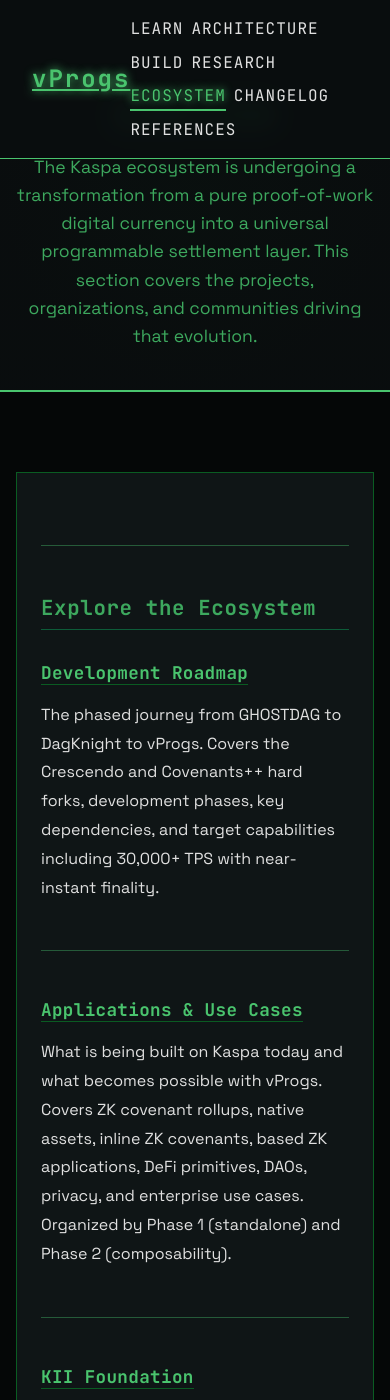
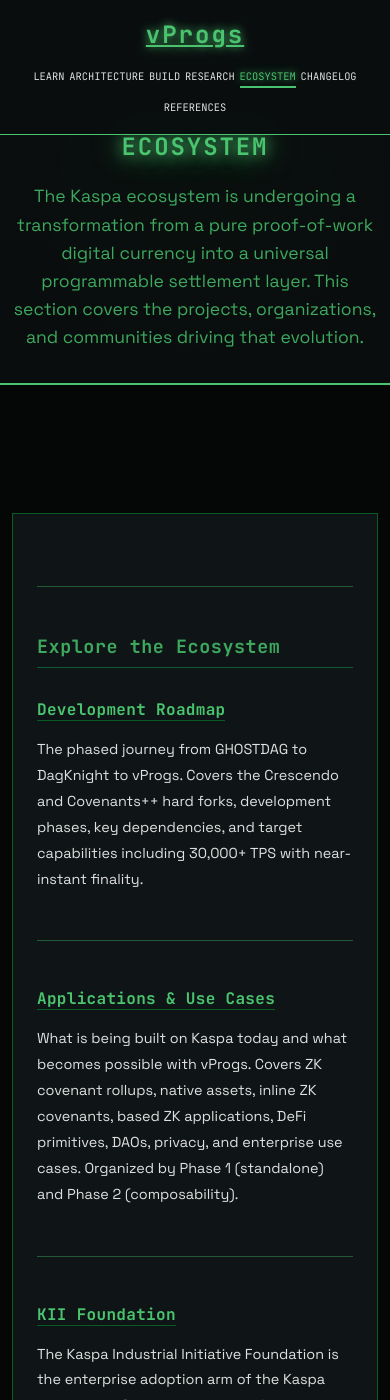
Before and after one commit to creative-inference/vprogs.xyz, a Jekyll site: the page built from ecosystem/index.md, in a window 390 px wide and 1400 px high. Built offline with Jekyll 4.4.1, drawn with Linux system fonts in a browser that asks for light colours.

Commit message:
Fix mobile layout: nav wrapping, table scroll, responsive sizing
- Nav links wrap instead of hiding on mobile
- Tables auto-wrapped in scrollable container via JS
- Increased top padding for stacked nav on inner pages
- Smaller font sizes for tables/headings/code on mobile
- Home page cards, stats, and comparison table sized for small screens

Co-Authored-By: Claude Opus 4.6 <noreply@anthropic.com>

```diff
--- a/_config.yml
+++ b/_config.yml
@@ -1,4 +1,4 @@
-version: "1.8"
+version: "1.9"
 title: "Kaspa vProgs"
 description: "Native L1 Verifiable Programs for Kaspa BlockDAG"
 url: "https://vprogs.xyz"
--- a/content.css
+++ b/content.css
@@ -338,11 +338,18 @@
 .highlight .gi { color: var(--primary); }                /* diff inserted */
 
 /* Tables */
+.markdown-content .table-wrapper {
+    overflow-x: auto;
+    -webkit-overflow-scrolling: touch;
+    margin: 1.5rem 0;
+}
+
 .markdown-content table {
     width: 100%;
     border-collapse: collapse;
     margin: 1.5rem 0;
     font-size: 1rem;
+    min-width: 400px;
 }
 
 .markdown-content thead {
@@ -459,7 +466,7 @@
 /* ---------- Responsive ---------- */
 @media (max-width: 768px) {
     .section-hero {
-        padding: 6rem 1rem 2.5rem;
+        padding: 8rem 1rem 2.5rem;
     }
 
     .section-hero-title {
@@ -467,7 +474,7 @@
     }
 
     .page-layout {
-        padding: 5rem 1rem 2rem;
+        padding: 7rem 1rem 2rem;
     }
 
     .breadcrumb-list {
@@ -475,36 +482,27 @@
     }
 
     .markdown-content {
-        font-size: 1rem;
+        font-size: 0.95rem;
     }
 
     .markdown-content pre {
         padding: 1rem;
-        font-size: 0.8rem;
+        font-size: 0.75rem;
     }
 
     .markdown-content table {
-        font-size: 0.85rem;
+        font-size: 0.8rem;
+        min-width: 300px;
     }
 
     .markdown-content th,
     .markdown-content td {
-        padding: 0.6rem 0.8rem;
-    }
-}
-
-@media (max-width: 480px) {
-    .nav-links {
-        flex-wrap: wrap;
-        gap: 0.5rem;
-    }
-
-    .section-hero-title {
-        font-size: 1.6rem;
+        padding: 0.5rem 0.6rem;
     }
 
     .markdown-content h1 {
         font-size: 1.6rem;
+        padding-left: 0.75rem;
     }
 
     .markdown-content h2 {
@@ -514,4 +512,53 @@
     .markdown-content h3 {
         font-size: 1.1rem;
     }
+
+    .markdown-content blockquote {
+        padding: 0.75rem 1rem;
+    }
 }
+
+@media (max-width: 480px) {
+    .page-layout {
+        padding: 8rem 0.75rem 2rem;
+    }
+
+    .section-hero {
+        padding: 8rem 0.75rem 2rem;
+    }
+
+    .section-hero-title {
+        font-size: 1.5rem;
+    }
+
+    .markdown-content {
+        font-size: 0.9rem;
+    }
+
+    .markdown-content h1 {
+        font-size: 1.4rem;
+    }
+
+    .markdown-content h2 {
+        font-size: 1.15rem;
+    }
+
+    .markdown-content h3 {
+        font-size: 1rem;
+    }
+
+    .markdown-content table {
+        font-size: 0.7rem;
+        min-width: 250px;
+    }
+
+    .markdown-content th,
+    .markdown-content td {
+        padding: 0.35rem 0.4rem;
+    }
+
+    .markdown-content pre {
+        font-size: 0.7rem;
+        padding: 0.75rem;
+    }
+}
--- a/script.js
+++ b/script.js
@@ -69,6 +69,17 @@ if (window.location.pathname === '/' || window.location.pathname === '/index.htm
     createMatrixEffect();
 }
 
+// Wrap tables in scrollable container for mobile
+document.querySelectorAll('.markdown-content table').forEach(table => {
+    const wrapper = document.createElement('div');
+    wrapper.style.overflowX = 'auto';
+    wrapper.style.webkitOverflowScrolling = 'touch';
+    wrapper.style.margin = '1.5rem 0';
+    table.parentNode.insertBefore(wrapper, table);
+    table.style.margin = '0';
+    wrapper.appendChild(table);
+});
+
 // Console easter egg
 console.log('%c vProgs | Breaking the Smart Contract Trilemma ', 'background: #00ff41; color: #0a0e0f; font-size: 20px; font-weight: bold; padding: 10px;');
 console.log('%c Native L1 Verifiable Programs for Kaspa BlockDAG ', 'color: #00ff41; font-size: 14px;');
--- a/styles.css
+++ b/styles.css
@@ -674,9 +674,21 @@ td.highlight {
 }
 
 @media (max-width: 768px) {
+    .nav-container {
+        flex-direction: column;
+        gap: 0.5rem;
+        padding: 0 1rem;
+    }
+
     .nav-links {
-        gap: 1rem;
-        font-size: 0.9rem;
+        gap: 0.4rem;
+        flex-wrap: wrap;
+        justify-content: center;
+    }
+
+    .nav-links a {
+        font-size: 0.7rem;
+        letter-spacing: 0.5px;
     }
 
     .logo {
@@ -703,6 +715,34 @@ td.highlight {
     .main-layout {
         padding: 2rem 1rem;
     }
+
+    table {
+        font-size: 0.85rem;
+    }
+
+    th, td {
+        padding: 0.6rem;
+    }
+}
+
+@media (max-width: 480px) {
+    .nav-links a {
+        font-size: 0.65rem;
+        letter-spacing: 0;
+    }
+
+    .nav-links {
+        gap: 0.3rem;
+    }
+
+    table {
+        font-size: 0.75rem;
+    }
+
+    th, td {
+        padding: 0.4rem;
+        word-break: break-word;
+    }
 }
 
 /* Scrollbar Styling */
```
Also changed, not shown: index.html (+19 -6 lines).
